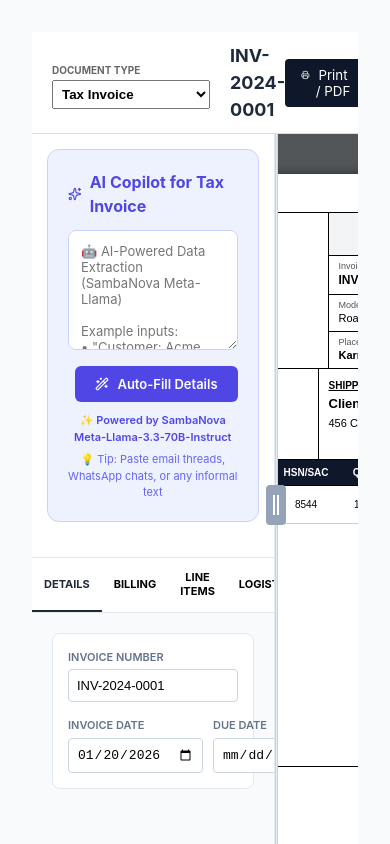
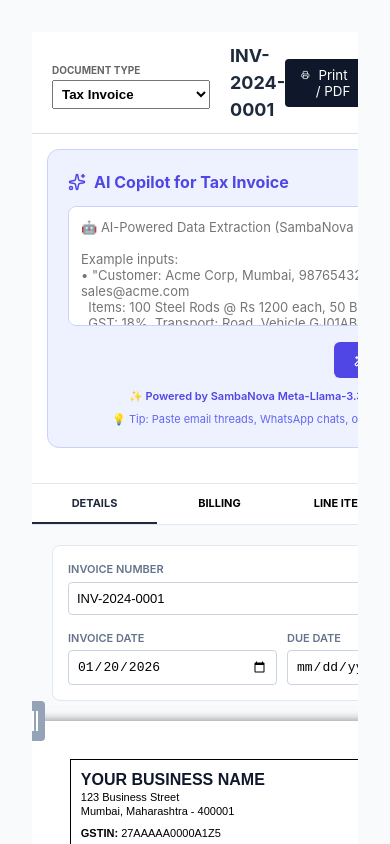
Before and after one commit to Bhumit717/TradeDoc, a React (Vite) app: page /create in a window 390 px wide. Built offline with nearby package versions, Linux system fonts and the light colour scheme.

Commit message:
CRITICAL: Remove inline styles blocking media queries - move all layout styles to CSS

```diff
--- a/src/index.css
+++ b/src/index.css
@@ -109,7 +109,29 @@ body {
 
 /* Default desktop layout */
 .document-editor-layout {
+  display: flex;
+  flex: 1;
   flex-direction: row;
+  overflow: hidden;
+  position: relative;
+}
+
+.document-editor-sidebar {
+  background-color: #f8fafc;
+  border-right: 1px solid #e2e8f0;
+  display: flex;
+  flex-direction: column;
+  position: relative;
+  overflow-y: auto;
+}
+
+.document-preview {
+  flex: 1;
+  overflow-y: auto;
+  padding: 40px;
+  background-color: #525659;
+  display: flex;
+  justify-content: center;
 }
 
 /* Mobile: Stack vertically (default) */
--- a/src/pages/DocumentEditor.tsx
+++ b/src/pages/DocumentEditor.tsx
@@ -179,9 +179,9 @@ const DocumentEditor: React.FC = () => {
 
 
 
-            <div className="document-editor-layout" style={{ display: 'flex', flex: 1, overflow: 'hidden', position: 'relative' }}>
+            <div className="document-editor-layout">
                 {/* LEFT: INPUTS */}
-                <div className="no-print document-editor-sidebar" style={{ width: `${sidebarWidth}px`, backgroundColor: '#f8fafc', borderRight: '1px solid #e2e8f0', display: 'flex', flexDirection: 'column', position: 'relative', overflowY: 'auto' }}>
+                <div className="no-print document-editor-sidebar" style={{ width: `${sidebarWidth}px` }}>
                     <div style={{ padding: '15px', borderBottom: '1px solid #e2e8f0', backgroundColor: 'white' }}>
                         <AIInputSection
                             documentType={data.documentType}
@@ -232,7 +232,7 @@ const DocumentEditor: React.FC = () => {
                 </div>
 
                 {/* RIGHT: PREVIEW */}
-                <div className="document-preview" style={{ flex: 1, overflowY: 'auto', padding: '40px', backgroundColor: '#525659', display: 'flex', justifyContent: 'center' }}>
+                <div className="document-preview">
                     <div className="document-preview-inner" style={{ transform: 'scale(1)', transformOrigin: 'top center' }}>
                         <div style={{ width: '210mm', minHeight: '297mm', backgroundColor: 'white', padding: '10mm', boxShadow: '0 0 10px rgba(0,0,0,0.5)' }}>
                             {(() => {
```
